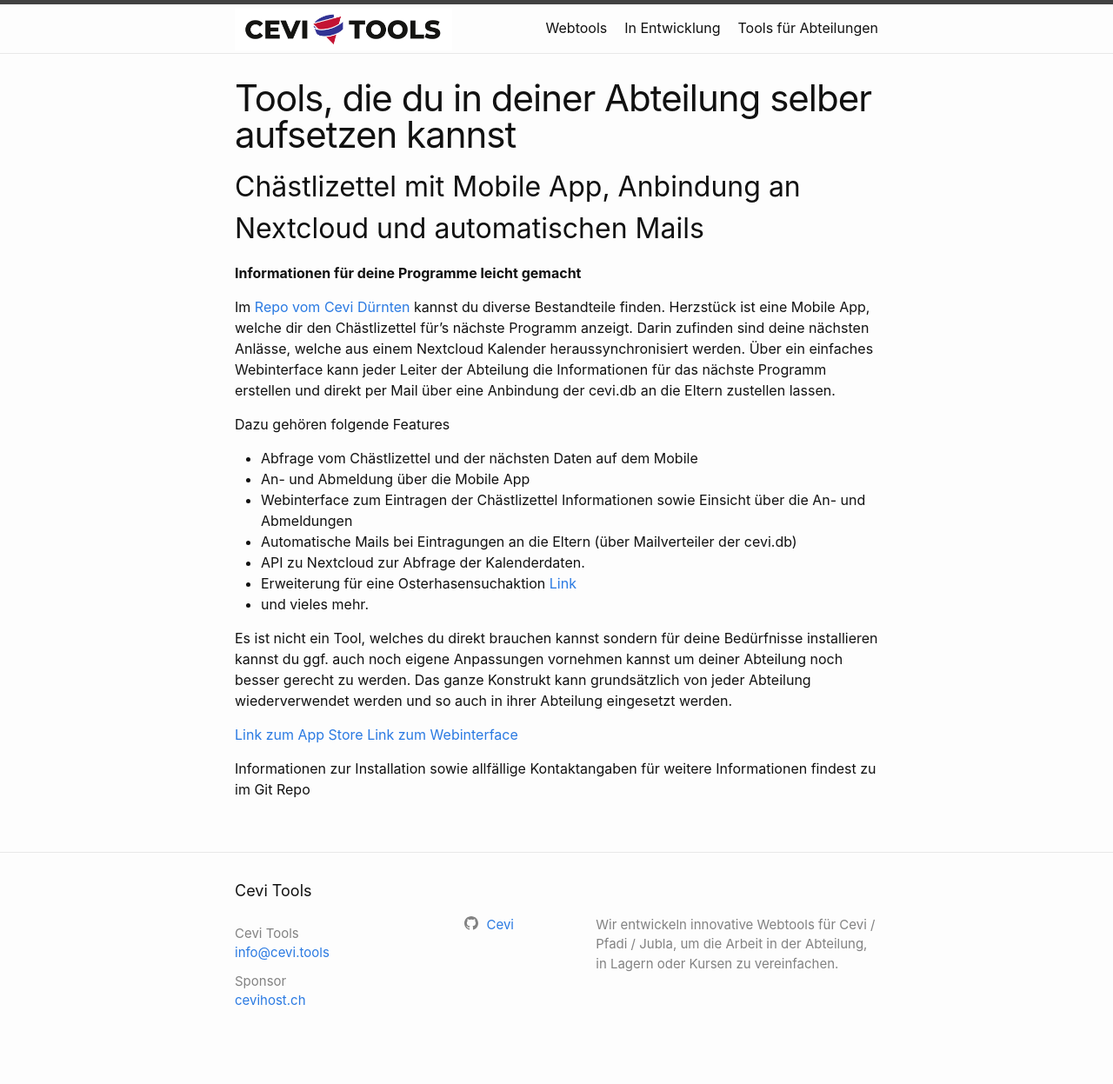
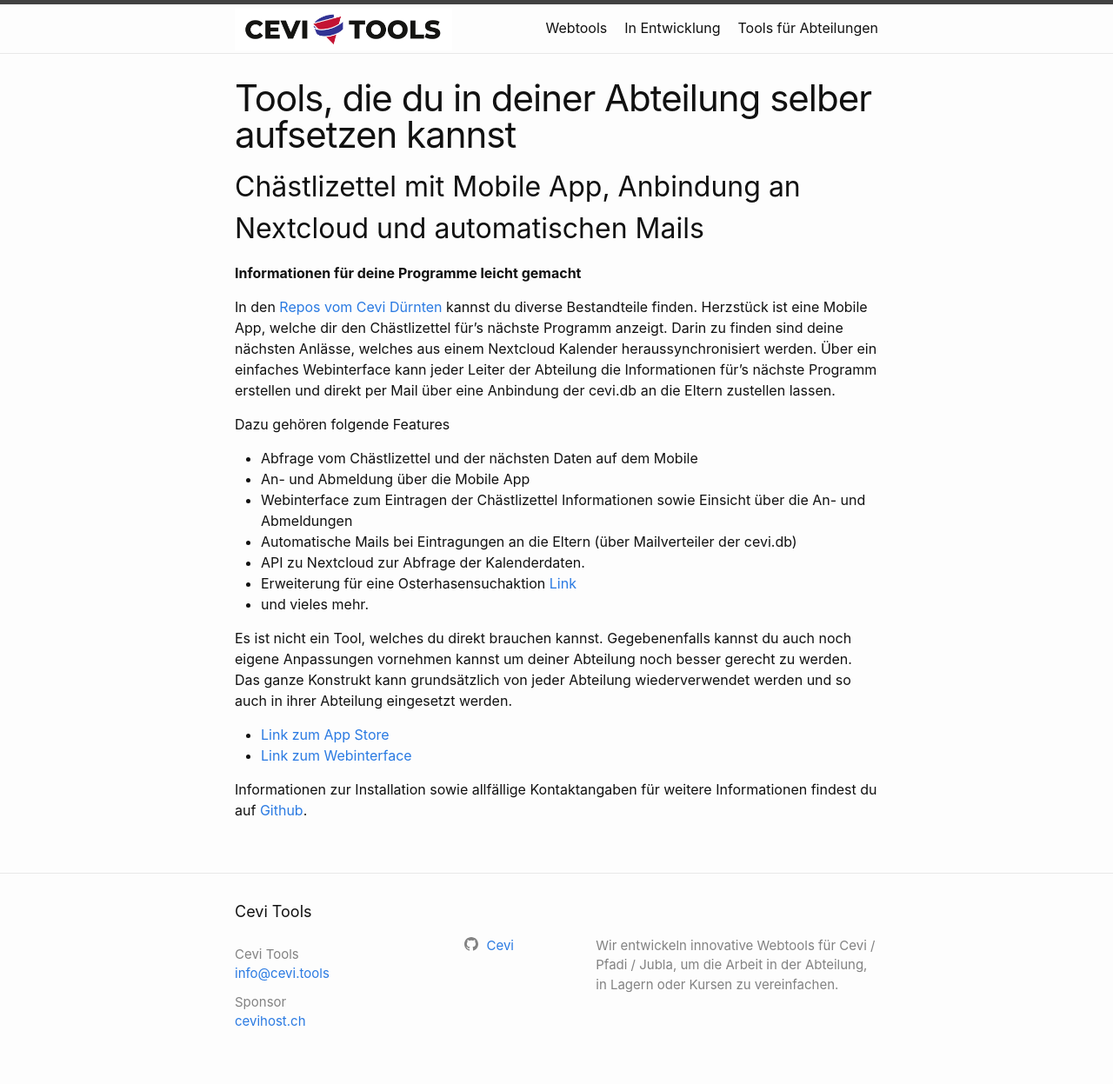
Before and after one commit to cevi/Cevi-Tools-Webpage, a Jekyll site: the page built from tools-for-groups.md, in a window 1280 px wide. Shown: the whole page at 87% size. Built offline with Jekyll 4.4.1, drawn with Linux system fonts in a browser that asks for light colours; before the commit the page ends 1223 px from its top, so only the background shows below that.

Commit message:
Removed unneeded section and correct typos

```diff
--- a/tools-for-groups.md
+++ b/tools-for-groups.md
@@ -10,8 +10,8 @@
 ## Chästlizettel mit Mobile App, Anbindung an Nextcloud und automatischen Mails
 **Informationen für deine Programme leicht gemacht**
 
-Im [Repo vom Cevi Dürnten](https://github.com/ceviduernten) kannst du diverse Bestandteile finden.
-Herzstück ist eine Mobile App, welche dir den Chästlizettel für's nächste Programm anzeigt. Darin zufinden sind deine nächsten Anlässe, welche aus einem Nextcloud Kalender heraussynchronisiert werden. Über ein einfaches Webinterface kann jeder Leiter der Abteilung die Informationen für das nächste Programm erstellen und direkt per Mail über eine Anbindung der cevi.db an die Eltern zustellen lassen.
+In den [Repos vom Cevi Dürnten](https://github.com/ceviduernten) kannst du diverse Bestandteile finden.
+Herzstück ist eine Mobile App, welche dir den Chästlizettel für's nächste Programm anzeigt. Darin zu finden sind deine nächsten Anlässe, welches aus einem Nextcloud Kalender heraussynchronisiert werden. Über ein einfaches Webinterface kann jeder Leiter der Abteilung die Informationen für's nächste Programm erstellen und direkt per Mail über eine Anbindung der cevi.db an die Eltern zustellen lassen.
 
 Dazu gehören folgende Features
 
@@ -24,10 +24,10 @@
 - und vieles mehr.
 
 
-Es ist nicht ein Tool, welches du direkt brauchen kannst sondern für deine Bedürfnisse installieren kannst du ggf. auch noch eigene Anpassungen vornehmen kannst um deiner Abteilung noch besser gerecht zu werden.
+Es ist nicht ein Tool, welches du direkt brauchen kannst. Gegebenenfalls kannst du auch noch eigene Anpassungen vornehmen kannst um deiner Abteilung noch besser gerecht zu werden.
 Das ganze Konstrukt kann grundsätzlich von jeder Abteilung wiederverwendet werden und so auch in ihrer Abteilung eingesetzt werden.
 
-[Link zum App Store](https://apps.apple.com/ch/app/cevi-dürnten/id1493348905)
-[Link zum Webinterface](https://backend.ceviduernten.ch)
+- [Link zum App Store](https://apps.apple.com/ch/app/cevi-dürnten/id1493348905)
+- [Link zum Webinterface](https://backend.ceviduernten.ch)
 
-Informationen zur Installation sowie allfällige Kontaktangaben für weitere Informationen findest zu im Git Repo
+Informationen zur Installation sowie allfällige Kontaktangaben für weitere Informationen findest du auf [Github](https://github.com/ceviduernten).
```
Also changed, not shown: productivetools.md (+0 -8 lines).
